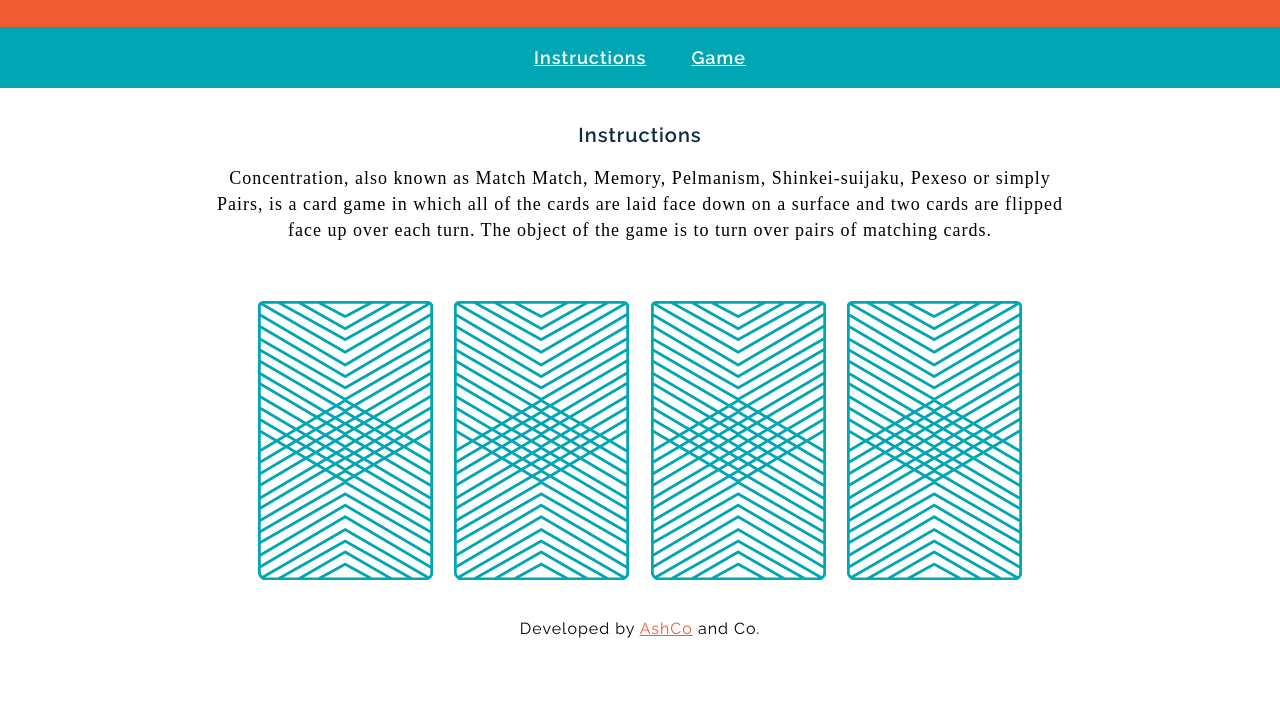
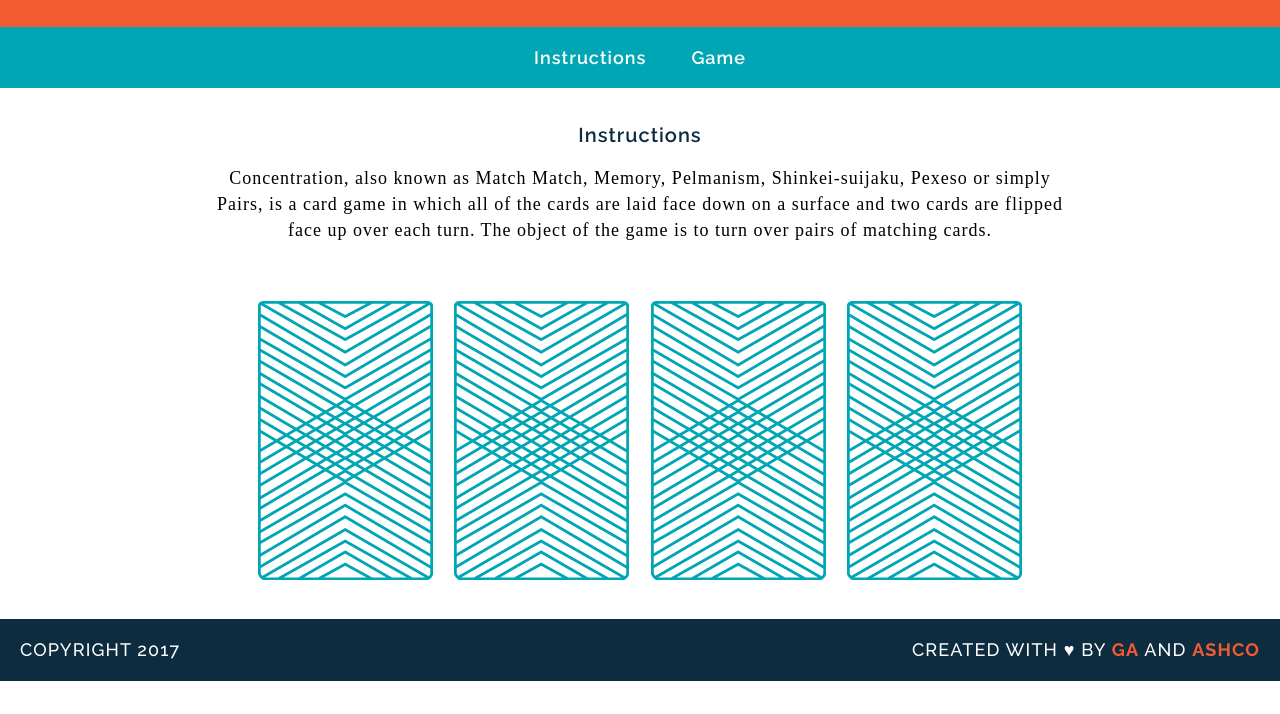
Before and after one commit to ashco/wdi-fundamentals-memorygame, a plain HTML site: page index.html in a window 1280 px wide. Shown: the part 86-800 px from the top of the page. Drawn offline with Linux system fonts and the light colour scheme; a web font is replaced by a local one.

Commit message:
final css additions

```diff
--- a/css/style.css
+++ b/css/style.css
@@ -1,3 +1,12 @@
+.clearfix:after {
+	visibility: hidden;
+	display: block;
+	content: " ";
+	clear: both;
+	height: 0;
+	font-size: 0;
+}
+
 body {
 	text-align: center;
 	font-family: Raleway;
@@ -12,11 +21,17 @@ h1 {
 	margin: 0;
 }
 
-nav a {
+a {
 	color: #ffffff;
 	font-weight: 600;
 	font-size: 18px;
 	margin: 0 20px;
+	text-decoration: none;
+	border-bottom: 2px solid transparent;
+}
+
+a:hover {
+  	border-bottom: 2px solid white;
 }
 
 h2 {
@@ -51,9 +66,28 @@ img {
 }
 
 footer {
-	margin: 0 0 8px 0;
+	text-transform: uppercase;
+	padding: 0 20px;
+	background: #0D2C40;
+	color: #fff;
+	font-size: 14px;
+	letter-spacing: .08em;
+	font-weight: 500;
 }
 
-footer a {
+footer p {
+	font-family: Raleway;
+}
+
+.copyright {
+	float: left;
+}
+
+.message {
+	float: right;
+}
+
+.name {
 	color: #F15B31;
+	font-weight: 700;
 }
--- a/index.html
+++ b/index.html
@@ -10,19 +10,22 @@
 		<h1>Memory Game</h1>
 	</header>
 	<nav>
-		<a href="#">Instructions</a>
-		<a href="#">Game</a>
+		<a href="#instructions">Instructions</a>
+		<a href="#game">Game</a>
 	</nav>
 	<main>
-		<h2>Instructions</h2>
+		<h2 id="instructions">Instructions</h2>
 		<p>Concentration, also known as Match Match, Memory, Pelmanism, Shinkei-suijaku, Pexeso or simply Pairs, is a card game in which all of the cards are laid face down on a surface and two cards are flipped face up over each turn. The object of the game is to turn over pairs of matching cards.</p>
-		<div>
+		<div id="game">
 			<img src="images/back.png" alt="Queen of Diamonds">
 			<img src="images/back.png" alt="Queen of Hearts">
 			<img src="images/back.png" alt="King of Diamonds">
 			<img src="images/back.png" alt="King of Hearts">
 		</div>
 	</main>
-	<footer>Developed by <a href="https://github.com/ashco">AshCo</a> and Co.</footer>
+	<footer class="clearfix">
+		<p class="copyright">Copyright 2017</p>
+		<p class="message">Created with &hearts; by <span class="name">GA</span> and <span class="name">AshCo</span></p>
+	</footer>
 </body>
 </html>
```
